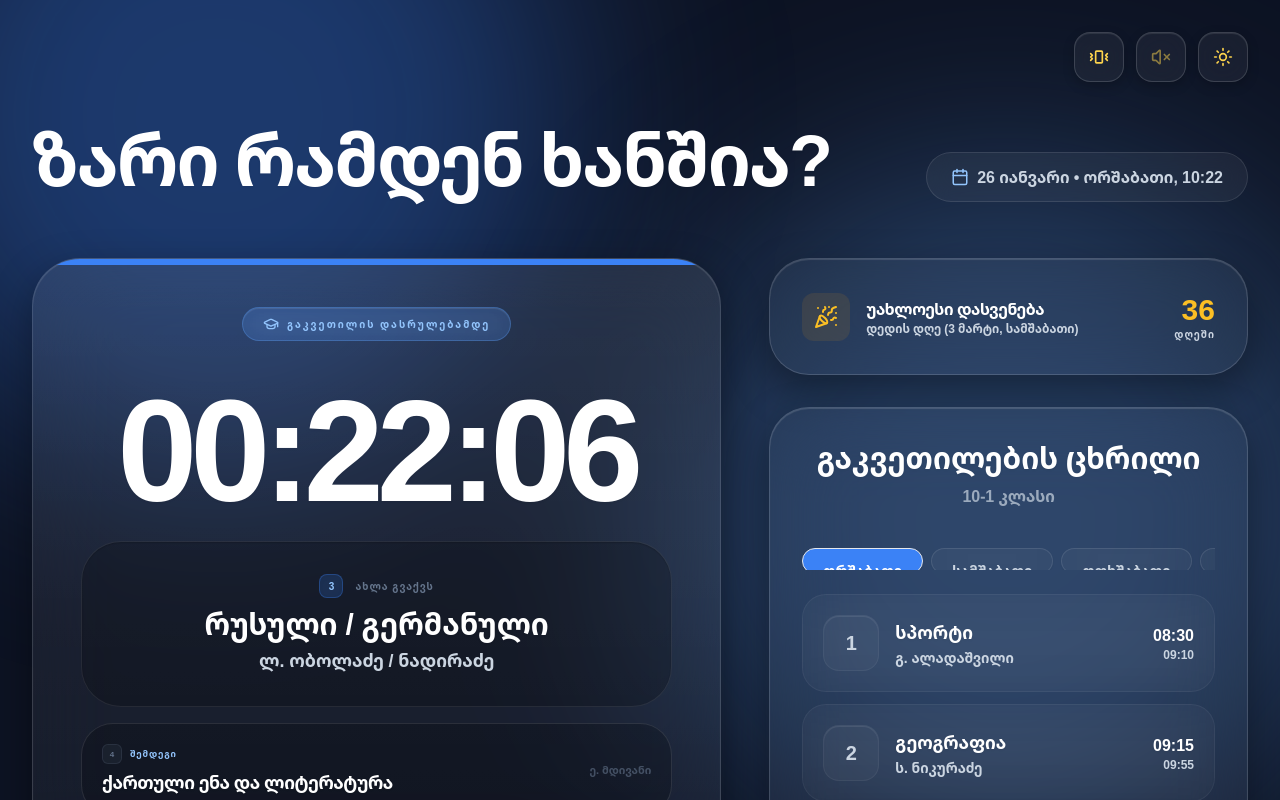
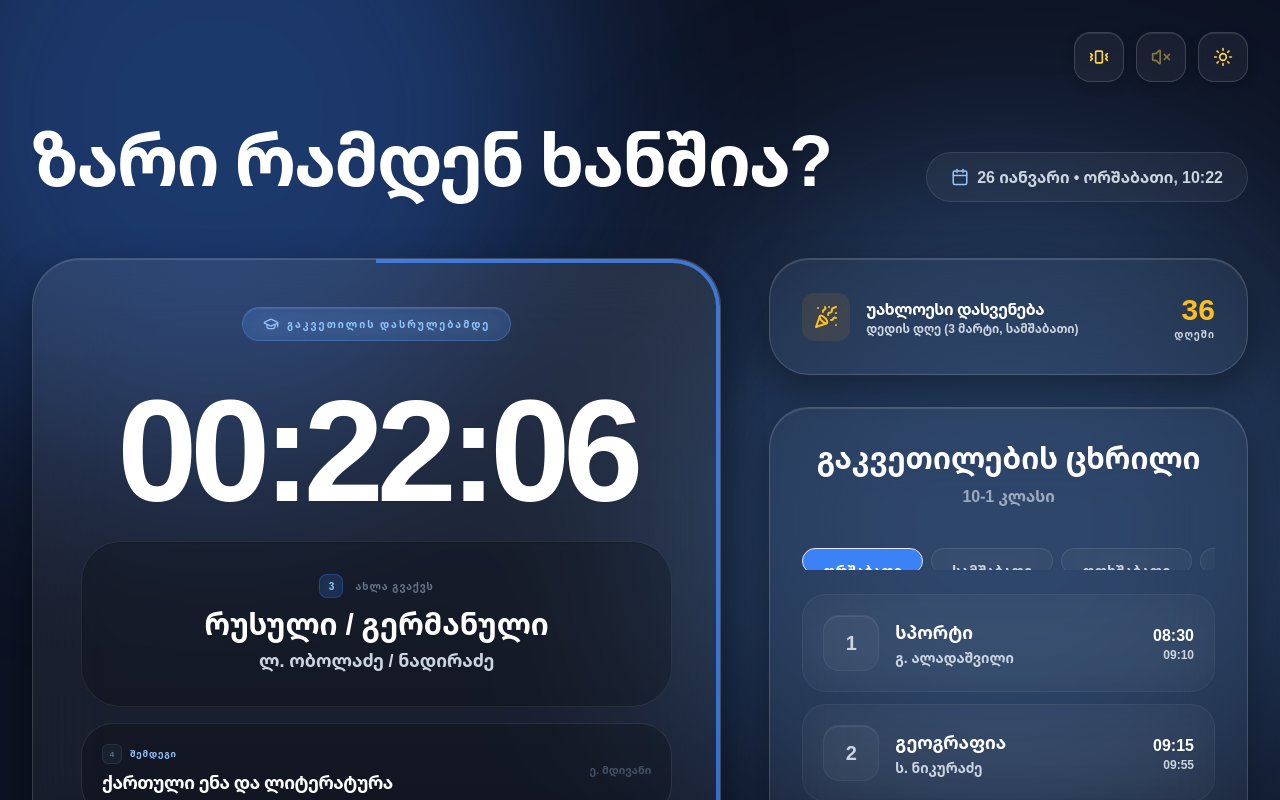
Before and after one commit to Smile-B14/Zari-ramdeni-xanshia, a React (Vite) app: page / in a window 1280 px wide. Shown: the top 800 px of the page. Built offline with nearby package versions, Linux system fonts and the light colour scheme.

Commit message:
feat: Add total duration to timer state
Introduce `totalDuration` to the `useMemo` hook in `App.tsx`. This new property will track the total duration of a period or the time until school starts, providing more context for timer displays.

```diff
--- a/App.tsx
+++ b/App.tsx
@@ -149,7 +149,7 @@ const App: React.FC = () => {
     return { day: tbilisiNow.getDay(), m: parseInt(month), d: parseInt(date), hour, minute, second, year, raw: tbilisiNow };
   }, [now]);
 
-  const { status, nextBellIn, delayIn, currentPeriod, nextEventLabel, nextSchoolDay, showTimer } = useMemo(() => {
+  const { status, nextBellIn, delayIn, currentPeriod, nextEventLabel, nextSchoolDay, showTimer, totalDuration } = useMemo(() => {
     const { day, m, d, hour, minute, second, raw } = tbilisiTimeData;
     const isHoliday = checkIsHoliday(m, d);
 
@@ -190,6 +190,7 @@ const App: React.FC = () => {
         status: (day === 0 || day === 6 || isHoliday) ? BellStatus.WEEKEND : BellStatus.AFTER_SCHOOL,
         nextBellIn: null, // User requested no timer after school/on weekends
         delayIn: null,
+        totalDuration: null,
         currentPeriod: 0,
         nextEventLabel: label,
         nextSchoolDay: nextInfo.day,
@@ -203,6 +204,7 @@ const App: React.FC = () => {
         status: BellStatus.BEFORE_SCHOOL,
         nextBellIn: startOfDaySecs - currentTimeInSeconds,
         delayIn: null,
+        totalDuration: startOfDaySecs,
         currentPeriod: 0,
         nextEventLabel: 'გაკვეთილების დაწყებამდე',
         showTimer: true
@@ -218,28 +220,31 @@ const App: React.FC = () => {
       const eSecs = e[0] * 3600 + e[1] * 60;
 
       if (currentTimeInSeconds >= sSecs && currentTimeInSeconds < eSecs) {
-        return { status: BellStatus.LESSON, nextBellIn: eSecs - currentTimeInSeconds, delayIn: null, currentPeriod: i + 1, nextEventLabel: 'გაკვეთილის დასრულებამდე', showTimer: true };
+        return { status: BellStatus.LESSON, nextBellIn: eSecs - currentTimeInSeconds, delayIn: null, totalDuration: eSecs - sSecs, currentPeriod: i + 1, nextEventLabel: 'გაკვეთილის დასრულებამდე', showTimer: true };
       }
       if (currentTimeInSeconds >= eSecs && currentTimeInSeconds < eSecs + BELL_DELAY_SECONDS) {
-        return { status: BellStatus.LESSON, nextBellIn: 0, delayIn: (eSecs + BELL_DELAY_SECONDS) - currentTimeInSeconds, currentPeriod: i + 1, nextEventLabel: 'ზარის მოლოდინი (დაგვიანება)', showTimer: true };
+        return { status: BellStatus.LESSON, nextBellIn: 0, delayIn: (eSecs + BELL_DELAY_SECONDS) - currentTimeInSeconds, totalDuration: BELL_DELAY_SECONDS, currentPeriod: i + 1, nextEventLabel: 'ზარის მოლოდინი (დაგვიანება)', showTimer: true };
       }
       if (i < todaySchedule.length - 1) {
         const nextStart = BELL_TIMES[i+1].start.split(':').map(Number);
         const nsSecs = nextStart[0] * 3600 + nextStart[1] * 60;
         if (currentTimeInSeconds >= eSecs + BELL_DELAY_SECONDS && currentTimeInSeconds < nsSecs) {
-           return { status: BellStatus.BREAK, nextBellIn: nsSecs - currentTimeInSeconds, delayIn: null, currentPeriod: i + 1, nextEventLabel: 'დასვენების დასრულებამდე', showTimer: true };
+           return { status: BellStatus.BREAK, nextBellIn: nsSecs - currentTimeInSeconds, delayIn: null, totalDuration: nsSecs - (eSecs + BELL_DELAY_SECONDS), currentPeriod: i + 1, nextEventLabel: 'დასვენების დასრულებამდე', showTimer: true };
         }
         if (currentTimeInSeconds >= nsSecs && currentTimeInSeconds < nsSecs + BELL_DELAY_SECONDS) {
-          return { status: BellStatus.BREAK, nextBellIn: 0, delayIn: (nsSecs + BELL_DELAY_SECONDS) - currentTimeInSeconds, currentPeriod: i + 1, nextEventLabel: 'ზარის მოლოდინი (დაწყება)', showTimer: true };
+          return { status: BellStatus.BREAK, nextBellIn: 0, delayIn: (nsSecs + BELL_DELAY_SECONDS) - currentTimeInSeconds, totalDuration: BELL_DELAY_SECONDS, currentPeriod: i + 1, nextEventLabel: 'ზარის მოლოდინი (დაწყება)', showTimer: true };
         }
       }
     }
 
-    return { status: BellStatus.AFTER_SCHOOL, nextBellIn: null, delayIn: null, currentPeriod: 0, nextEventLabel: 'დასრულდა', showTimer: false };
+    return { status: BellStatus.AFTER_SCHOOL, nextBellIn: null, delayIn: null, totalDuration: null, currentPeriod: 0, nextEventLabel: 'დასრულდა', showTimer: false };
   }, [tbilisiTimeData]);
 
-  // isLongCountdown is true if we are in a state that represents a long gap between school hours (weekend, holiday, after school, or early morning)
   const isLongCountdown = status === BellStatus.BEFORE_SCHOOL || status === BellStatus.AFTER_SCHOOL || status === BellStatus.WEEKEND;
+
+  const timerProgressPercent = (showTimer && totalDuration)
+    ? Math.max(0, Math.min(100, (1 - ((delayIn !== null ? delayIn : (nextBellIn || 0)) / totalDuration)) * 100))
+    : 0;
 
   const lessonData = useMemo(() => {
     const isOut = status === BellStatus.AFTER_SCHOOL || status === BellStatus.WEEKEND;
@@ -516,8 +521,20 @@ const App: React.FC = () => {
 
         <div className="w-full xl:col-span-7 flex flex-col gap-6 xl:gap-8">
         <main className={`w-full rounded-[2.5rem] md:rounded-[3rem] border p-6 md:p-12 text-center relative overflow-hidden transition-all duration-1000 flex flex-col justify-center min-h-[460px] ${theme.card}`}>
+          {totalDuration && showTimer && (
+            <div
+              className="absolute inset-0 pointer-events-none rounded-[inherit] z-0 transition-opacity duration-1000"
+              style={{
+                padding: '4px',
+                background: `conic-gradient(from 0deg, ${delayIn !== null ? '#f59e0b' : ({blue: '#3b82f6', emerald: '#10b981', amber: '#f59e0b', slate: '#64748b'}[activeColor] || '#3b82f6')} ${timerProgressPercent}%, transparent ${timerProgressPercent}%)`,
+                WebkitMask: 'linear-gradient(#fff 0 0) content-box, linear-gradient(#fff 0 0)',
+                WebkitMaskComposite: 'xor',
+                maskComposite: 'exclude',
+                opacity: 0.8,
+              }}
+            />
+          )}
           <div className="absolute inset-0 bg-gradient-to-b from-white/5 to-transparent pointer-events-none" />
-          <div className={`absolute top-0 left-0 w-full h-1.5 transition-colors duration-1000 ${delayIn ? 'bg-amber-500 animate-pulse' : activeTheme.bg}`} />
 
           <div className="flex flex-col items-center relative z-10">
             <span className={`px-4 py-1.5 md:px-5 md:py-2 rounded-full text-[9px] md:text-[10px] font-black mb-6 md:mb-8 flex items-center gap-2 uppercase tracking-[0.2em] transition-colors duration-1000 ${activeTheme.badge}`}>
```
